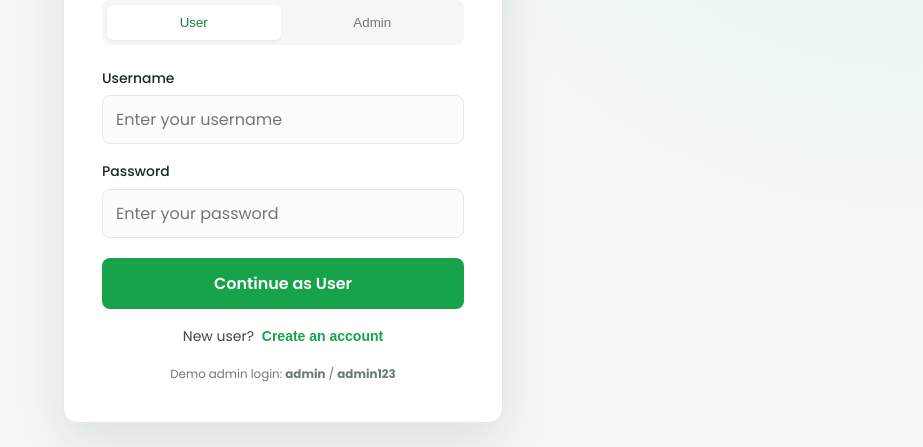
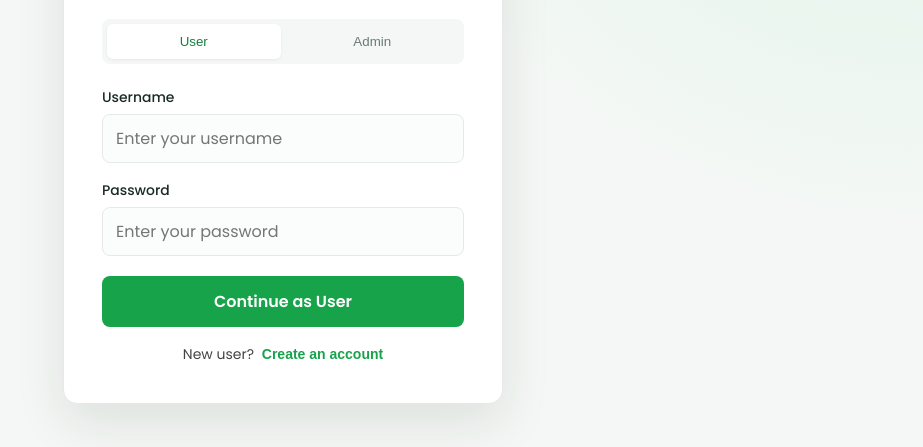
Before and after one commit to Coder-Akash77/macro-meal-planner, a plain HTML site: page app.html in a window 1280 px wide. Shown: the part 353-800 px from the top of the page, without its empty margins (357-1280 px from the left). Drawn offline with Linux system fonts and the light colour scheme.

Commit message:
some demo changes
Comment out demo admin login information in HTML.

```diff
--- a/app.html
+++ b/app.html
@@ -81,7 +81,7 @@
                     <button type="button" id="show-login">Back to Login</button>
                 </p>
             </div>
-            <p class="login-note">Demo admin login: <strong>admin</strong> / <strong>admin123</strong></p>
+            <!-- <p class="login-note">Demo admin login: <strong>admin</strong> / <strong>admin123</strong></p> -->
         </div>
     </div>
 
```
